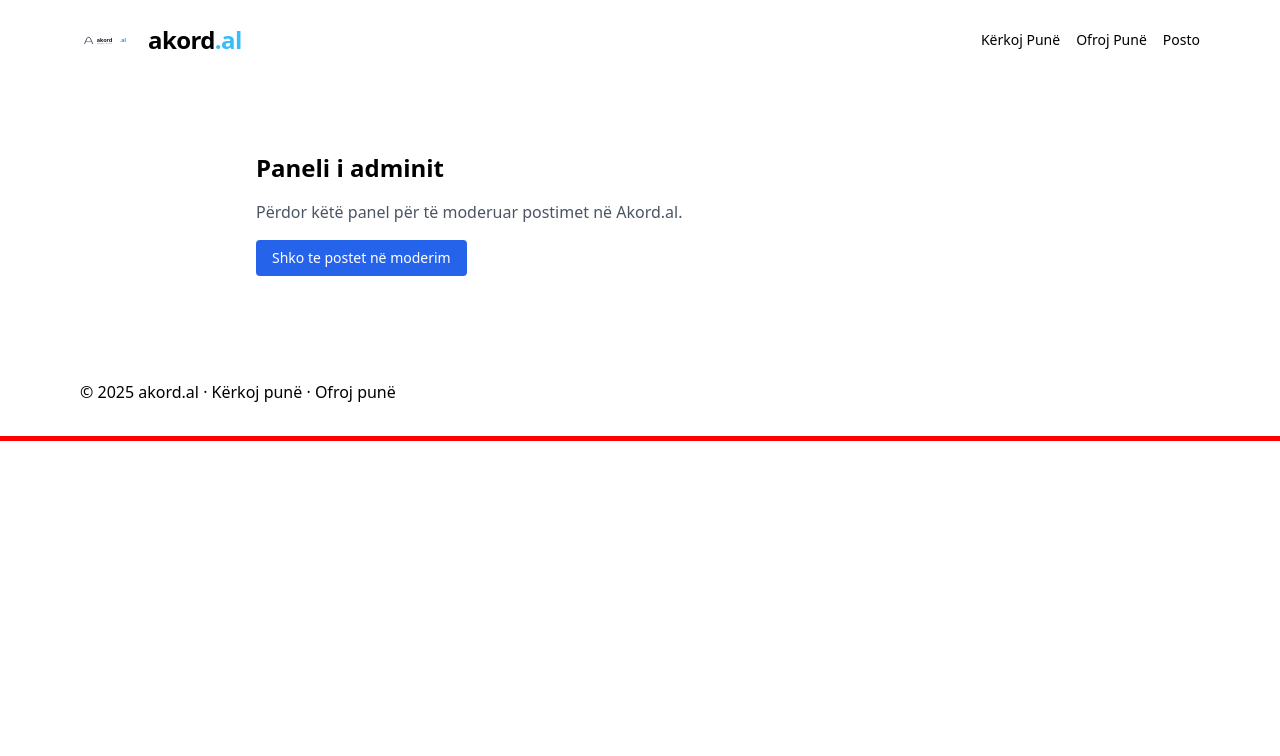
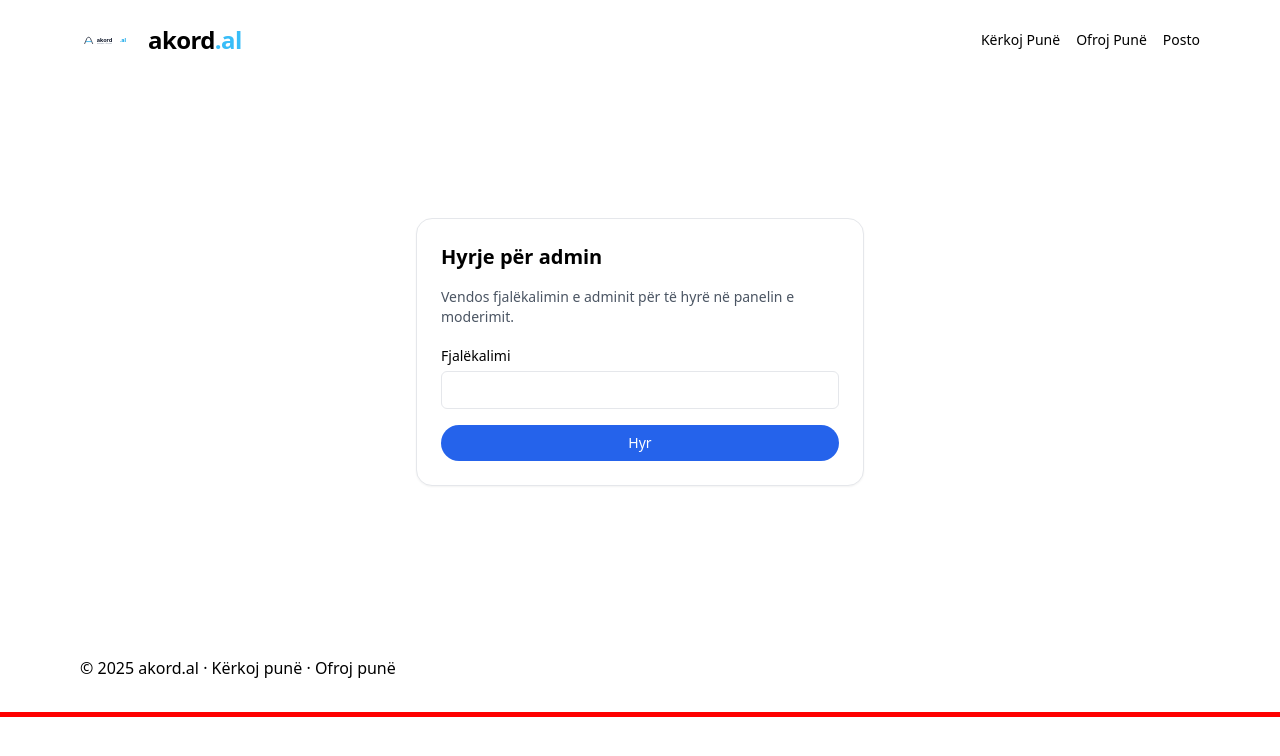
Before and after one commit to akord14/dakord, a Next.js app: page /admin in a window 1280 px wide. Shown: the top 756 px of the page. Built offline with nearby package versions, Linux system fonts and the light colour scheme.

Commit message:
Add password gate to /admin

```diff
--- a/app/admin/page.tsx
+++ b/app/admin/page.tsx
@@ -1,18 +1,80 @@
+"use client";
+
+import { useState } from "react";
 import Link from "next/link";
 
-export default function AdminHomePage() {
+const ADMIN_PASSWORD = process.env.NEXT_PUBLIC_ADMIN_PASSWORD;
+
+export default function AdminPage() {
+  const [password, setPassword] = useState("");
+  const [ok, setOk] = useState(false);
+  const [error, setError] = useState("");
+
+  const handleSubmit = (e: React.FormEvent) => {
+    e.preventDefault();
+
+    if (!ADMIN_PASSWORD) {
+      setError("Mungon NEXT_PUBLIC_ADMIN_PASSWORD në konfigurim.");
+      return;
+    }
+
+    if (password === ADMIN_PASSWORD) {
+      setOk(true);
+      setError("");
+    } else {
+      setError("Fjalëkalimi është i gabuar.");
+    }
+  };
+
+  if (ok) {
+    return (
+      <div className="min-h-[60vh] flex items-center justify-center px-4">
+        <div className="w-full max-w-md rounded-2xl border bg-white p-6 shadow-sm space-y-4">
+          <h1 className="text-xl font-semibold">Paneli i adminit</h1>
+          <p className="text-sm text-gray-600">
+            Fjalëkalimi u verifikua. Vazhdo te moderimi i postimeve.
+          </p>
+
+          <Link
+            href="/admin/moderation"
+            className="inline-flex items-center justify-center rounded-full bg-blue-600 px-4 py-2 text-sm font-medium text-white hover:bg-blue-700"
+          >
+            Hape panelin e moderimit
+          </Link>
+        </div>
+      </div>
+    );
+  }
+
   return (
-    <main className="max-w-3xl mx-auto py-10 space-y-4">
-      <h1 className="text-2xl font-semibold">Paneli i adminit</h1>
-      <p className="text-gray-600">
-        Përdor këtë panel për të moderuar postimet në Akord.al.
-      </p>
-      <Link
-        href="/admin/moderation"
-        className="inline-flex items-center px-4 py-2 rounded bg-blue-600 text-white text-sm font-medium hover:bg-blue-700"
-      >
-        Shko te postet në moderim
-      </Link>
-    </main>
+    <div className="min-h-[60vh] flex items-center justify-center px-4">
+      <div className="w-full max-w-md rounded-2xl border bg-white p-6 shadow-sm space-y-4">
+        <h1 className="text-xl font-semibold">Hyrje për admin</h1>
+        <p className="text-sm text-gray-600">
+          Vendos fjalëkalimin e adminit për të hyrë në panelin e moderimit.
+        </p>
+
+        <form onSubmit={handleSubmit} className="space-y-4">
+          <div className="space-y-1">
+            <label className="text-sm font-medium">Fjalëkalimi</label>
+            <input
+              type="password"
+              value={password}
+              onChange={(e) => setPassword(e.target.value)}
+              className="w-full rounded-md border px-3 py-2 text-sm outline-none focus:ring-2 focus:ring-blue-500 focus:border-blue-500"
+            />
+          </div>
+
+          {error && <p className="text-sm text-red-600">{error}</p>}
+
+          <button
+            type="submit"
+            className="w-full rounded-full bg-blue-600 px-4 py-2 text-sm font-medium text-white hover:bg-blue-700"
+          >
+            Hyr
+          </button>
+        </form>
+      </div>
+    </div>
   );
 }
```
